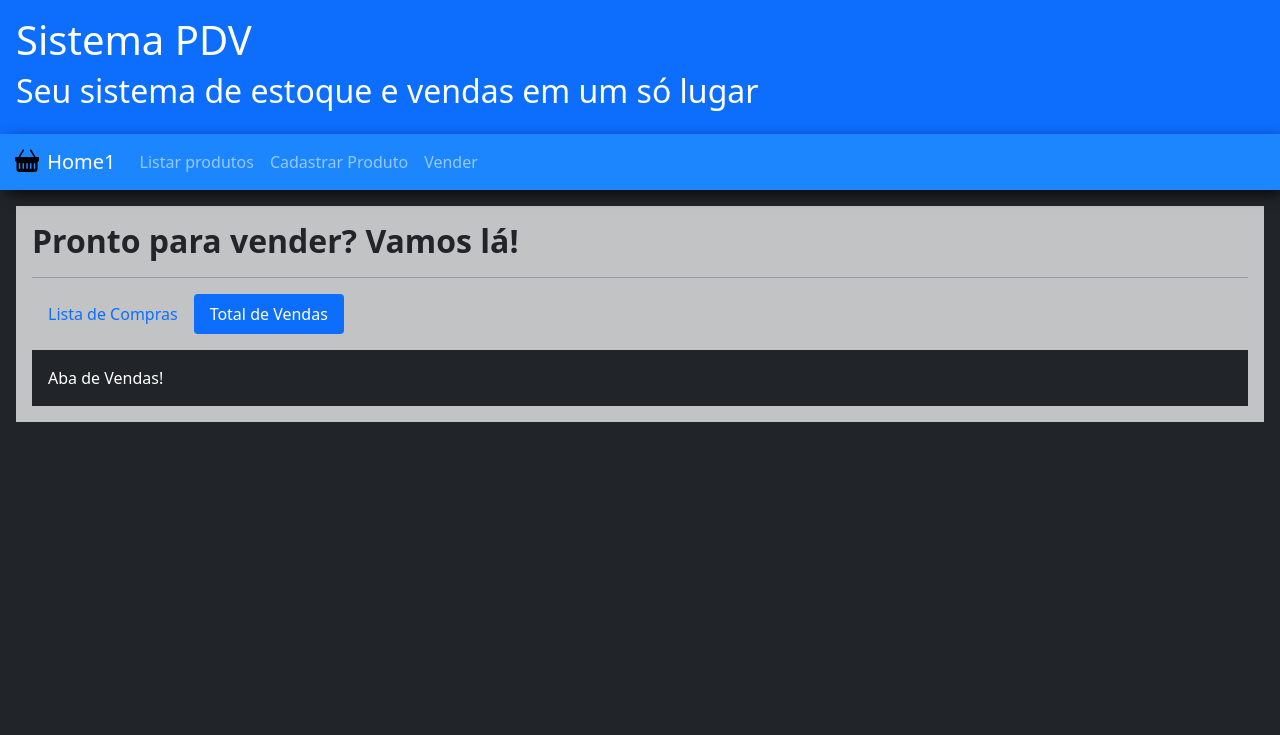
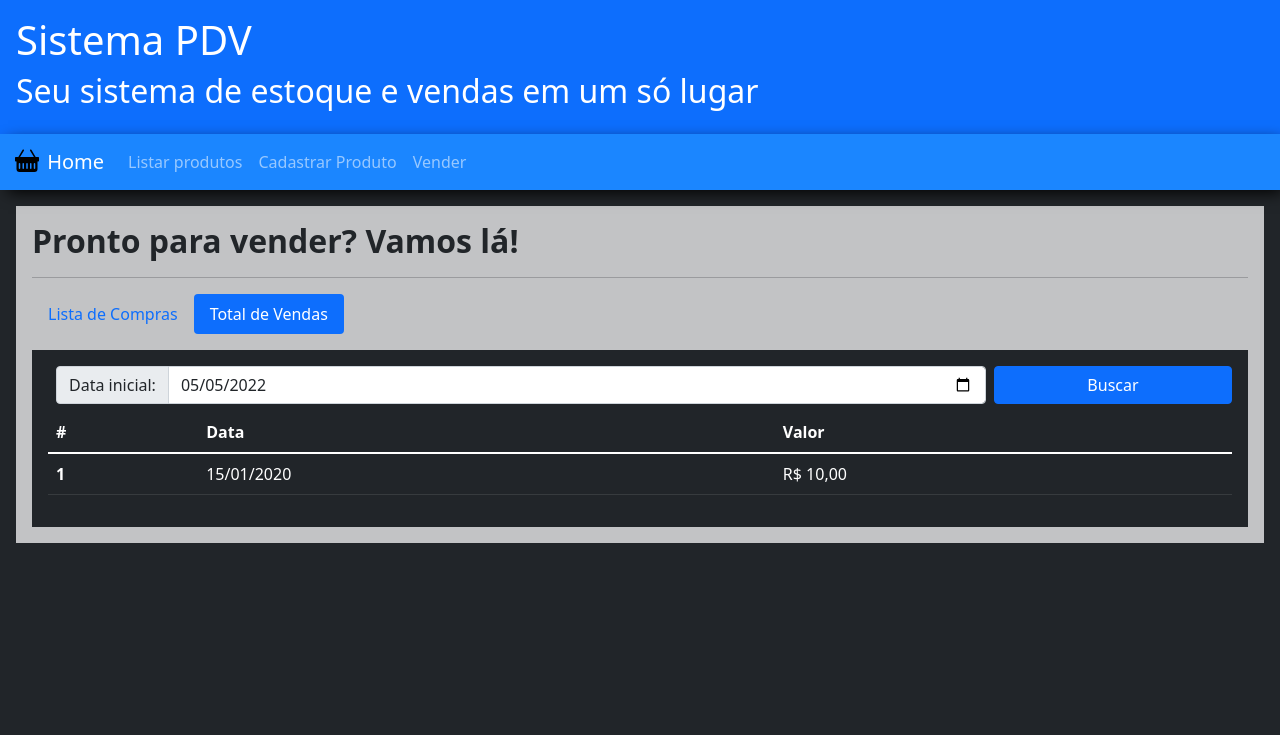
Before and after one commit to AdanEinstein/SistemaPDV_UMC, a PHP site: page /venderProdutos.php in a window 1280 px wide, after a click on "Total de Vendas". Shown: the top 735 px of the page. Run offline with PHP 8.4, Linux system fonts and the light colour scheme; tables that the repository leaves empty or names only in its code hold one stand-in row (values such as "Sample post").

Commit message:
#Version 1.0

```diff
--- a/banco/conexBanco.php
+++ b/banco/conexBanco.php
@@ -31,7 +31,7 @@ class DAO
             }
             return $stmt->execute();
         } else {
-            throw new \http\Exception\RuntimeException("Parâmetros inválidos!");
+            throw new RuntimeException("Parâmetros inválidos!");
         }
     }
 
--- /dev/null
+++ b/includes/layoutTotal.php
@@ -0,0 +1,55 @@
+<form class="d-flex flex-row mb-2" action="actions/actiondatarelatorio.php" method="post">
+    <div class="input-group mx-2">
+        <span class="input-group-text">Data inicial:</span>
+        <input type="date" class="form-control" name="datainicial" value="<?php print(isset($_SESSION["relatorio"]) ? $_SESSION["relatorio"] : date('Y-m-d'))?>">
+    </div>
+    <button type="submit" class="btn btn-primary w-25">Buscar</button>
+</form>
+<table class="table table-dark">
+    <thead>
+    <tr>
+        <?php print(isset($_SESSION["relatorio"]) ? "" : "<th scope=\"col\">#</th>")?>
+        <th scope="col">Data</th>
+        <?php print(isset($_SESSION["relatorio"]) ? "<th scope=\"col\">Valor Total</th>" : "<th scope=\"col\">Valor</th>")?>
+
+    </tr>
+    </thead>
+    <tbody>
+    <?php
+    if (isset($_SESSION["relatorio"])):
+        $dataInicial = $_SESSION["relatorio"];
+        $sql = "SELECT tot.data_venda, SUM(vend.quantidade * prod.preco) as total FROM pdv_total tot
+                            INNER JOIN pdv_vendas vend ON tot.id_venda = vend.id_venda
+                            INNER JOIN pdv_produtos prod ON vend.id_produto = prod.id
+                            WHERE tot.data_venda >= '$dataInicial' GROUP BY tot.data_venda ORDER BY tot.data_venda DESC";
+        /** @var TYPE_NAME $conexao */
+        $relatorio = $conexao->select($sql, null, true);
+        while ($row = $relatorio->fetch(PDO::FETCH_ASSOC)):
+            ?>
+            <tr>
+                <td><?php print(date_format(date_create($row["data_venda"]), 'd/m/Y')) ?></td>
+                <td><?php print("R$ " . str_replace(".", ",", $row["total"])) ?></td>
+            </tr>
+        <?php
+        endwhile;
+        unset($_SESSION["relatorio"]);
+    else:
+        $sql = "SELECT tot.*, SUM(vend.quantidade * prod.preco) as total FROM pdv_total tot
+                            INNER JOIN pdv_vendas vend ON tot.id_venda = vend.id_venda
+                            INNER JOIN pdv_produtos prod ON vend.id_produto = prod.id
+                            GROUP BY tot.id_venda ORDER BY tot.data_venda DESC";
+        /** @var TYPE_NAME $conexao */
+        $dados = $conexao->select($sql, null, true);
+        while ($row = $dados->fetch(PDO::FETCH_ASSOC)):
+            ?>
+            <tr>
+                <th class="d-md-table-cell d-none" scope="row"><?php print($row["id"]) ?></th>
+                <td><?php print(date_format(date_create($row["data_venda"]), 'd/m/Y')) ?></td>
+                <td class="d-md-table-cell d-none"><?php print("R$ " . str_replace(".", ",", $row["total"])) ?></td>
+            </tr>
+        <?php
+        endwhile;
+    endif;
+    ?>
+    </tbody>
+</table>
--- /dev/null
+++ b/includes/layoutVender.php
@@ -0,0 +1,69 @@
+<div class="input-group">
+    <form class="d-flex flex-row w-100" action="actions/actioninserirproduto.php" method="get">
+        <input type="hidden" value="<?php /** @var TYPE_NAME $venda */
+        print($venda) ?>" name="idvenda">
+        <select class="form-select w-100" id="inputProduto" name="idproduto">
+            <option selected value="">Escolha....</option>
+            <?php
+            $sql = "SELECT * FROM pdv_produtos";
+            try {
+                /** @var TYPE_NAME $conexao */
+                $dados = $conexao->select($sql, null, true);
+                if ($dados->rowCount() > 0) :
+                    while ($row = $dados->fetch(PDO::FETCH_ASSOC)) :
+                        ?>
+                        <option value="<?php print($row["id"]) ?>"><?php print($row["descricao"] . " -> R$ " . str_replace(".", ",", $row["preco"])) ?></option>
+                    <?php
+                    endwhile;
+                endif;
+            } catch (Exception $e) {
+                header("Location: home.php");
+            }
+            ?>
+        </select>
+        <input class="form-control w-25 mx-2" type="number" min="1" placeholder="Quantidade"
+               name="quant">
+        <button class="btn btn-primary" type="submit">Adicionar</button>
+    </form>
+</div>
+<table class="table table-dark">
+    <thead>
+    <tr>
+        <th scope="col">Descrição</th>
+        <th class="d-md-table-cell d-none" scope="col">Preço</th>
+        <th scope="col">Quantidade</th>
+        <th scope="col">Ações</th>
+    </tr>
+    </thead>
+    <tbody>
+    <?php
+    if (!empty($venda)) :
+    $sql = "SELECT prod.id, prod.descricao, prod.preco, vend.quantidade FROM pdv_produtos prod INNER JOIN pdv_vendas vend ON prod.id = vend.id_produto WHERE vend.id_venda = '$venda'";
+    $dados = $conexao->select($sql, null, true);
+    while ($row = $dados->fetch(PDO::FETCH_ASSOC)) :
+        ?>
+        <tr>
+            <td><?php print($row["descricao"]) ?></td>
+            <td class="d-md-table-cell d-none"><?php print("R$ " . str_replace(".", ",", $row["preco"])) ?></td>
+            <td><?php print($row["quantidade"]) ?></td>
+            <td>
+                <button class="btn btn-danger btn-sm" data-bs-toggle="modal" data-bs-target="#modal"
+                        data-bs-whatever="<?php print($row["id"]) ?>"
+                        data-bs-whatever2="<?php print($row["descricao"]) ?>">
+                    <img src="images/trash-fill.svg" width="16" height="16" alt="delete">
+                </button>
+            </td>
+        </tr>
+        <?php $total += (float)($row["preco"] * $row["quantidade"]); ?>
+    <?php endwhile; ?>
+    </tbody>
+    <?php endif; ?>
+</table>
+<h3 class="d-flex justify-content-end">Total:
+    <span style="margin-left: 10px"
+          class="text-success"><?php print("R$ " . str_replace(".", ",", $total)) ?></span>
+</h3>
+<button class="btn btn-success btn-lg position-absolute" data-bs-toggle="modal" data-bs-target="#modal2"
+        data-bs-whatever="<?php print($venda) ?>" data-bs-whatever2="<?php print($total) ?>" style="z-index: 10; bottom: 50px; right: 10px;">
+    Vender!
+</button>
--- a/index.php
+++ b/index.php
@@ -1,5 +1,5 @@
 <?php
-include_once "includes/header.php"
+include_once "includes/header.php";
 ?>
 <div class="container d-flex align-items-center mt-5 p-3 flex-column"
      style="background: rgba(204,204,204,0.63); border-radius: 10px; ">
@@ -34,7 +34,6 @@ include_once "includes/header.php"
             <a style="width: 70%" href="cadastroUser.php" class="btn btn-outline-light bg-opacity-25 me-2">Faça seu cadastro!</a>
             <button style="width: 70%" class="btn bg-primary text-white" type="submit">Entrar</button>
         </div>
-        <a href="./recuperarSenha.php">Esqueci minha senha</a>
     </form>
 </div>
 <?php
--- a/venderProdutos.php
+++ b/venderProdutos.php
@@ -12,23 +12,24 @@ if (isset($_SESSION["resposta"])) {
     unset($_SESSION["resposta"]);
 }
 $venda = 0;
+$total = 0;
 if (!isset($_SESSION["vendaid"])) {
     $sql = "SELECT MAX(id_venda) as id FROM pdv_vendas";
-    $venda = $conexao->select($sql, null, true)->fetch(PDO::FETCH_ASSOC)["id"];
+    $venda = $conexao->select($sql, null, true)->fetch(PDO::FETCH_ASSOC)["id"] + 1;
     if (empty($venda)) {
         $venda = 1;
     }
 } else {
     $venda = $_SESSION["vendaid"];
+    unset($_SESSION["vendaid"]);
 }
 ?>
     <nav class="navbar navbar-expand-lg navbar-dark mb-md-0 mb-3"
          style="background-color: #1b86ff; box-shadow: 5px 5px 15px -3px #000000;">
         <div class="container-fluid">
             <a class="navbar-brand" href="home.php">
-                <img src="./images/basket-fill.svg" alt="" width="30" height="24"
-                     class="d-inline-block align-text-top">
-                Home<?php print($venda)?>
+                <img src="./images/basket-fill.svg" alt="" width="30" height="24" class="d-inline-block align-text-top">
+                Home
             </a>
             <button class="navbar-toggler" type="button" data-bs-toggle="collapse" data-bs-target="#navbarNavDropdown"
                     aria-controls="navbarNavDropdown" aria-expanded="false" aria-label="Toggle navigation">
@@ -56,83 +57,23 @@ if (!isset($_SESSION["vendaid"])) {
         <hr>
         <ul class="nav nav-pills mb-3" id="pills-tab" role="tablist">
             <li class="nav-item" role="presentation">
-                <button class="nav-link active" id="pill-lista-vendas" data-bs-toggle="pill"
-                        data-bs-target="#pills-lista"
-                        type="button" role="tab" aria-controls="pills-lista" aria-selected="true">Lista de Compras
+                <button class="nav-link <?php print(isset($_SESSION["relatorio"]) ? "" : "active")?>" id="pill-lista-vendas" data-bs-toggle="pill"
+                        data-bs-target="#pills-lista" type="button" role="tab" aria-controls="pills-lista"
+                        >Lista de Compras
                 </button>
             </li>
             <li class="nav-item" role="presentation">
-                <button class="nav-link" id="pill-total-vendas" data-bs-toggle="pill" data-bs-target="#pills-total"
-                        type="button" role="tab" aria-controls="pills-total" aria-selected="false">Total de Vendas
+                <button class="nav-link <?php print(isset($_SESSION["relatorio"]) ? "active" : "")?>" id="pill-total-vendas" data-bs-toggle="pill" data-bs-target="#pills-total"
+                        type="button" role="tab" aria-controls="pills-total">Total de Vendas
                 </button>
             </li>
         </ul>
         <div class="tab-content bg-dark text-white p-3" id="pills-tabContent">
-            <div class="tab-pane fade show active" id="pills-lista" role="tabpanel" aria-labelledby="pill-lista-vendas">
-                <div class="input-group">
-                    <form class="d-flex flex-row w-100" action="actions/actioninserirproduto.php" method="get">
-                        <input type="hidden" value="<?php print($venda) ?>"
-                               name="idvenda">
-                        <select class="form-select w-100" id="inputProduto" name="idproduto">
-                            <option selected value="">Escolha....</option>
-                            <?php
-                            $sql = "SELECT * FROM pdv_produtos";
-                            try {
-                                $dados = $conexao->select($sql, null, true);
-                                if ($dados->rowCount() > 0):
-                                    while ($row = $dados->fetch(PDO::FETCH_ASSOC)):
-                                        ?>
-                                        <option value="<?php print($row["id"]) ?>"><?php print($row["descricao"] . " -> R$ " . str_replace(".", ",", $row["preco"])) ?></option>
-                                    <?php
-                                    endwhile;
-                                endif;
-                            } catch (Exception $e) {
-                                header("Location: home.php");
-                            }
-                            ?>
-                        </select>
-                        <button class="btn btn-primary" type="submit">Adicionar</button>
-                    </form>
-                </div>
-                <table class="table table-dark">
-                    <thead>
-                    <tr>
-                        <th class="d-md-table-cell d-none" scope="col">ID</th>
-                        <th scope="col">Descrição</th>
-                        <th class="d-md-table-cell d-none" scope="col">Preço</th>
-                        <th scope="col">Quantidade</th>
-                        <th scope="col">Ações</th>
-                    </tr>
-                    </thead>
-                    <tbody>
-                    <?php
-                    if (isset($_SESSION["vendaid"])):
-                        $sql = "SELECT prod.* FROM pdv_produtos prod INNER JOIN pdv_vendas vend ON prod.id = vend.id_produto WHERE vend.id_venda = '$venda'";
-                        $dados = $conexao->select($sql, null, true);
-                        while ($row = $dados->fetch(PDO::FETCH_ASSOC)):
-                            ?>
-                            <tr>
-                                <th class="d-md-table-cell d-none" scope="row"><?php print($row["id"])?></th>
-                                <td><?php print($row["descricao"])?></td>
-                                <td class="d-md-table-cell d-none"><?php print("R$ " . str_replace(".", ",", $row["preco"])) ?></td>
-                                <td><input class="form-control w-100" type="number" min="1" name="quantVenda"></td>
-                                <td>
-                                    <a class="btn btn-danger btn-sm" data-bs-toggle="modal" data-bs-target="#modal"
-                                       data-bs-whatever="<?php print($row["id"])?>" data-bs-whatever2="<?php print($row["descricao"])?>">
-                                        <img src="images/trash-fill.svg" width="16" height="16" alt="delete">
-                                    </a>
-                                </td>
-                            </tr>
-                        <?php endwhile; ?>
-                    <?php endif; ?>
-                    </tbody>
-                </table>
-                <button class="btn btn-success btn-lg position-absolute"
-                        style="z-index: 10; bottom: 50px; right: 10px;">Vender!
-                </button>
+            <div class="tab-pane fade <?php print(isset($_SESSION["relatorio"]) ? "" : "show active")?>" id="pills-lista" role="tabpanel" aria-labelledby="pill-lista-vendas">
+                <?php include_once "includes/layoutVender.php" ?>
             </div>
-            <div class="tab-pane fade" id="pills-total" role="tabpanel" aria-labelledby="pill-total-vendas">
-                Aba de Vendas!
+            <div class="tab-pane fade <?php print(isset($_SESSION["relatorio"]) ? "show active" : "")?>" id="pills-total" role="tabpanel" aria-labelledby="pill-total-vendas">
+                <?php include_once "includes/layoutTotal.php" ?>
             </div>
         </div>
     </main>
@@ -144,7 +85,7 @@ if (!isset($_SESSION["vendaid"])) {
                     <h5 class="modal-title" id="exampleModalLabel">Deletar</h5>
                     <button type="button" class="btn-close" data-bs-dismiss="modal" aria-label="Close"></button>
                 </div>
-                <form action="#" method="post">
+                <form action="actions/actiondeletaritem.php" method="post">
                     <div class="modal-body">
                         <div class="mb-3">
                             <input class="d-none" type="text" id="idproduto" name="id" readonly>
@@ -154,6 +95,32 @@ if (!isset($_SESSION["vendaid"])) {
                     <div class="modal-footer">
                         <button type="button" class="btn btn-outline-danger" data-bs-dismiss="modal">Cancelar</button>
                         <button type="submit" class="btn btn-danger">Deletar</button>
+                    </div>
+                </form>
+            </div>
+        </div>
+    </div>
+    <!--Modal2-->
+    <div class="modal fade" id="modal2" tabindex="-1" aria-labelledby="exampleModalLabel" aria-hidden="true">
+        <div class="modal-dialog">
+            <div class="modal-content">
+                <div class="modal-header">
+                    <h5 class="modal-title" id="exampleModalLabel">Parabéns pela venda!</h5>
+                    <button type="button" class="btn-close" data-bs-dismiss="modal" aria-label="Close"></button>
+                </div>
+                <form action="actions/actionvender.php" method="post">
+                    <div class="modal-body">
+                        <div class="mb-3">
+                            <input class="d-none" type="text" id="vendaid" name="vendaid" readonly>
+                            <h6 class="d-flex justify-content-center">Total:
+                                <span id="total" style="margin-left: 10px"
+                                      class="text-success"></span>
+                            </h6>
+                        </div>
+                    </div>
+                    <div class="modal-footer">
+                        <button type="button" class="btn btn-outline-danger" data-bs-dismiss="modal">Cancelar</button>
+                        <button type="submit" class="btn btn-success">Confirmar Venda</button>
                     </div>
                 </form>
             </div>
@@ -170,6 +137,21 @@ if (!isset($_SESSION["vendaid"])) {
             idProduto.value = produtoid
             descricaoModal.innerHTML = produtodescricao
         })
+
+        let modal2 = document.getElementById('modal2')
+        modal2.addEventListener('show.bs.modal', function (event) {
+            let botao = event.relatedTarget
+            let vendaid = botao.getAttribute('data-bs-whatever')
+            let total = botao.getAttribute('data-bs-whatever2')
+            let idVenda = modal2.querySelector('#vendaid')
+            let totalValor = modal2.querySelector('#total')
+            idVenda.value = vendaid
+            totalValor.innerHTML = parseFloat(total).toLocaleString("pt-BR", {
+                minimumFractionDigits: 2,
+                style: 'currency',
+                currency: 'BRL'
+            })
+        })
     </script>
 
 <?php
```
Also changed, not shown: actions/actionalterarproduto.php (+15 -5 lines), actions/actioncadastrarproduto.php (+12 -2 lines), actions/actiondatarelatorio.php (added, +13 -0 lines), actions/actiondeletaritem.php (added, +18 -0 lines), actions/actioninserirproduto.php (+14 -2 lines), actions/actionvender.php (added, +20 -0 lines), sql/crudphp.sql (+47 -55 lines), sql/._crudphp.sql (deleted).
